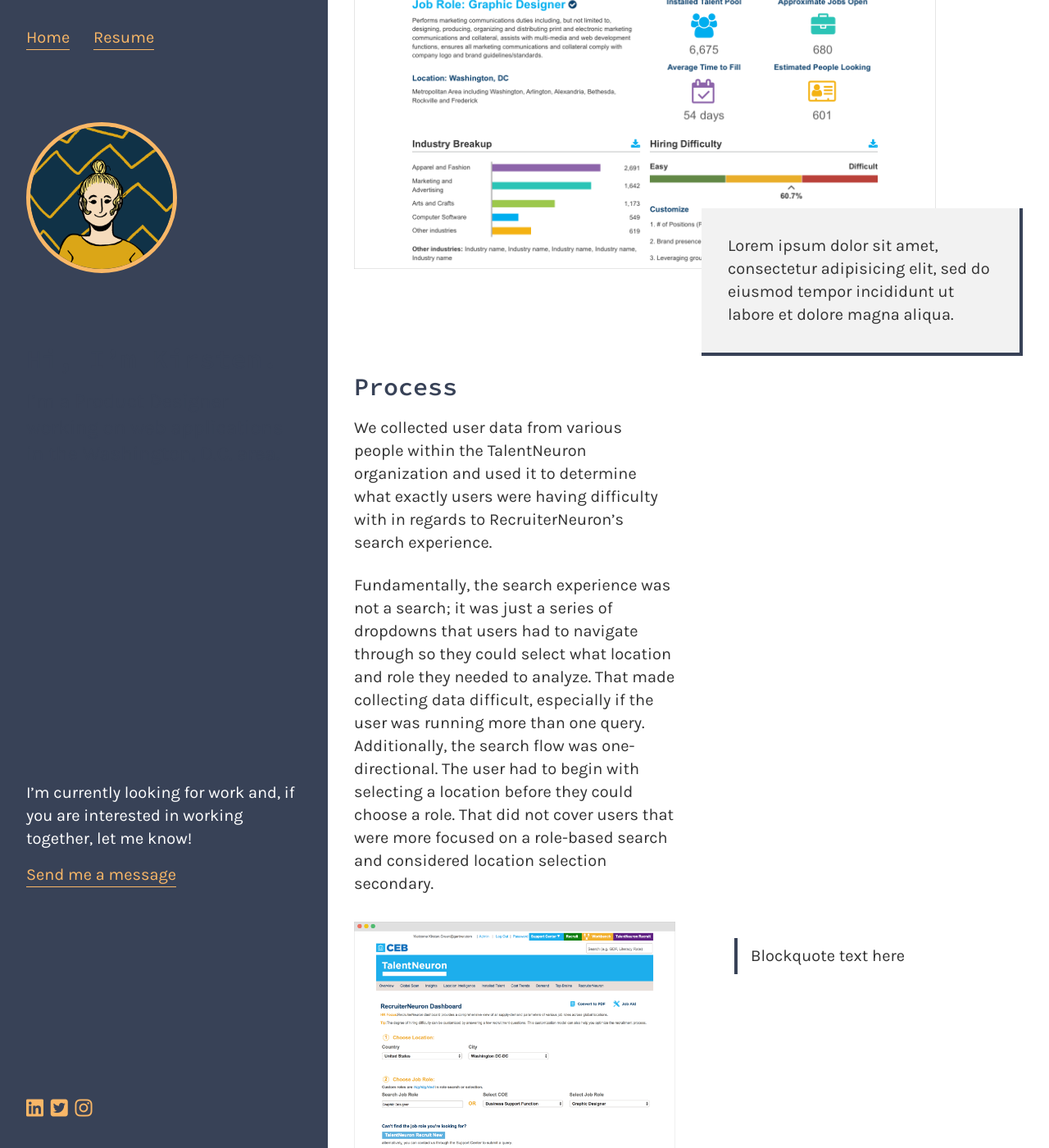
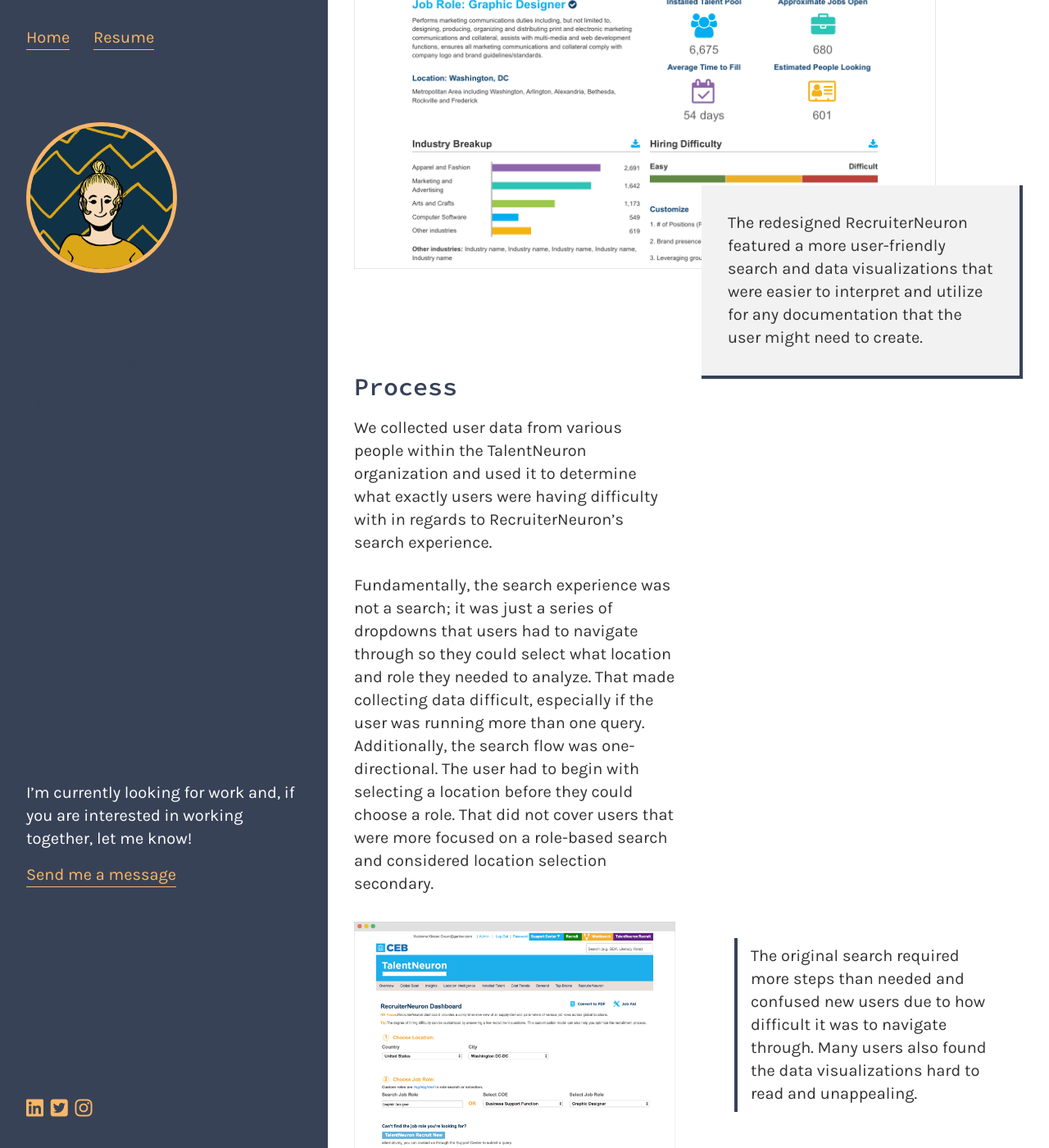
Before and after one commit to marcusrelacion/kirstengreen.com, a Jekyll site: the page built from _projects/recruiterneuron-redesign.markdown, in a window 1280 px wide and 1400 px high, scrolled down 1802 px. Shown: the whole window at 82% size. Built offline with Jekyll 4.4.1, drawn with Linux system fonts in a browser that asks for light colours; nearby versions of some CDN libraries; some of the changed text lies outside the part shown.

Commit message:
Updated Recruiterneuron Redesign

```diff
--- a/_projects/recruiterneuron-redesign.markdown
+++ b/_projects/recruiterneuron-redesign.markdown
@@ -47,8 +47,9 @@
   layout: full-width
   image: "/uploads/rn_results-summary.png"
   image-alt: Provide Alt Text
-  image-caption-body: Lorem ipsum dolor sit amet, consectetur adipisicing elit, sed
-    do eiusmod tempor incididunt ut labore et dolore magna aliqua.
+  image-caption-body: The redesigned RecruiterNeuron featured a more user-friendly
+    search and data visualizations that were easier to interpret and utilize for any
+    documentation that the user might need to create.
 - section: 3
   layout: 50-50
   column-1-body: "## Process\n\nWe collected user data from various people within
@@ -65,7 +66,9 @@
 - section: 4
   layout: 50-50
   column-1-body: "![original search](/uploads/rn_original_search.png)"
-  column-2-body: "> Blockquote text here"
+  column-2-body: "> The original search required more steps than needed and confused
+    new users due to how difficult it was to navigate through. Many users also found
+    the data visualizations hard to read and unappealing."
 - section: 5
   layout: 50-50
   column-1-body: "![original graphs](/uploads/rn_original_graphs-1.png)"
@@ -93,7 +96,10 @@
 - section:
   layout: 50-50
   column-1-body: "![search experience revision](/uploads/rn_search-dropdown-solution.png)"
-  column-2-body: "> Blockquote text here"
+  column-2-body: "> The revised search allowed users to view all options in the dropdown
+    once they filled in one of the search fields. It also used predictive text to
+    narrow down their options if they knew what role or location they were searching
+    for."
 - section:
   layout: 50-50
   column-1-body: Thankfully, we were able to address this issue quickly by pushing
```
